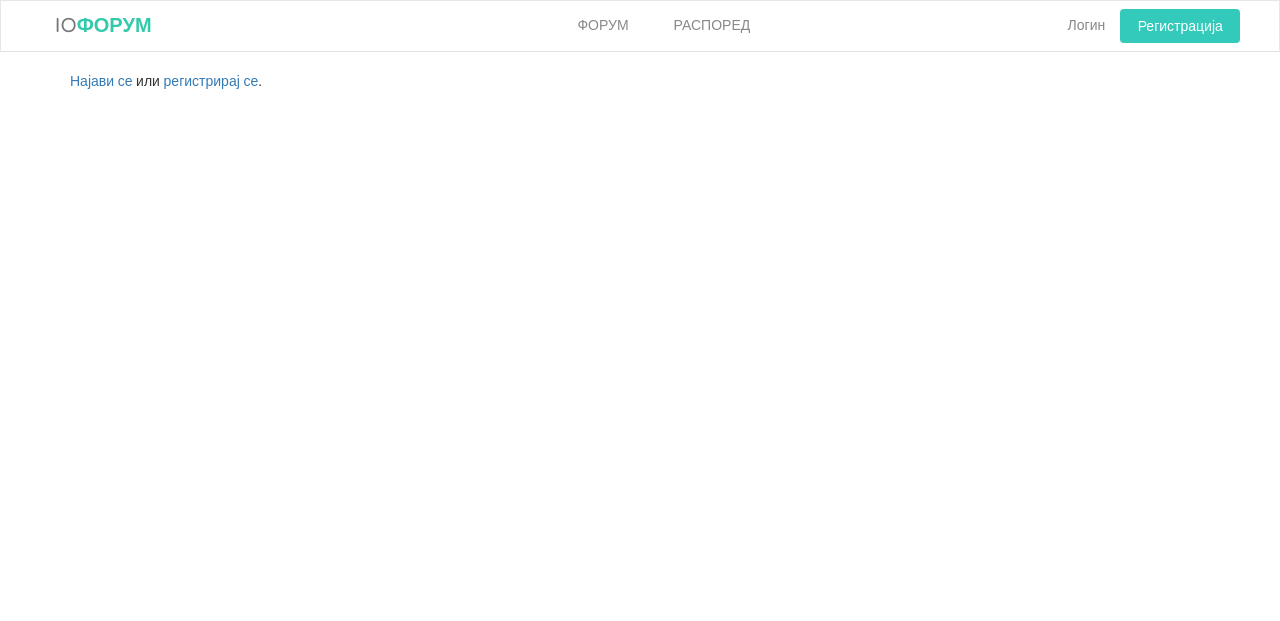
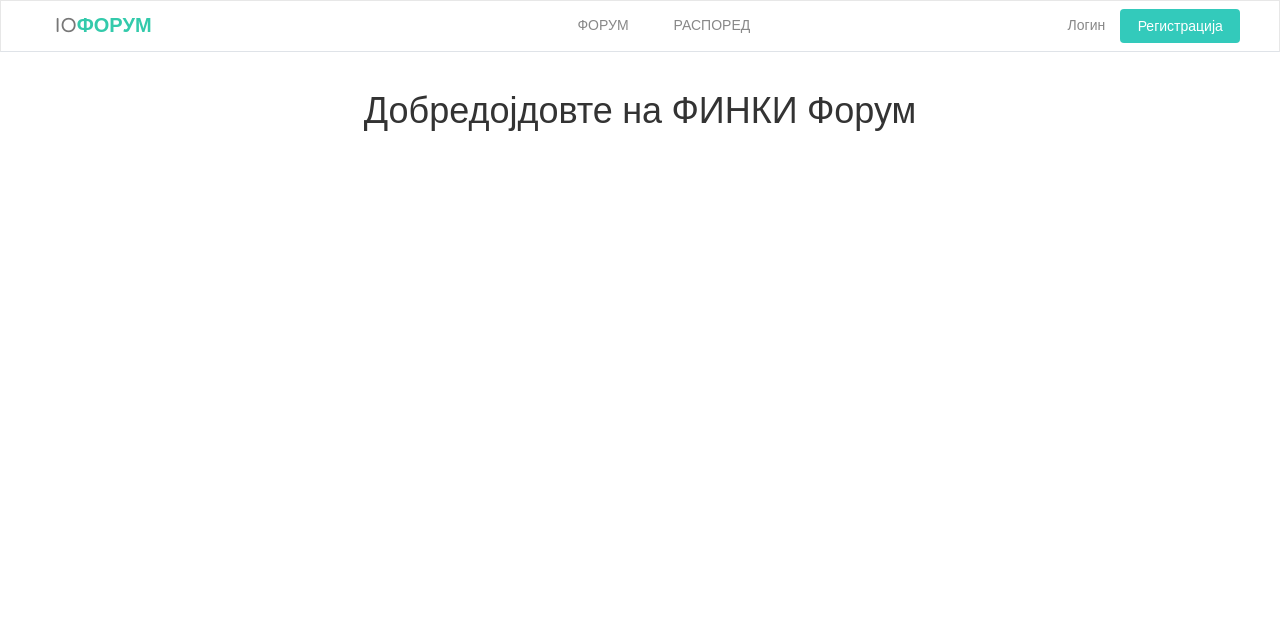
Before and after one commit to ikt-team-3/webapp, a Django app: page / in a window 1280 px wide. Shown: the top 621 px of the page. Run offline with Django 3.2, Linux system fonts and the light colour scheme; some libraries are stand-ins or nearby versions.

Commit message:
Change index content

```diff
--- a/app/templates/app/index.html
+++ b/app/templates/app/index.html
@@ -6,10 +6,6 @@ FINKIForum - Почетна
 
 {% block body %}
 
-{% if user.is_authenticated %}
-	Најавен е корисникот {{ user.email }}
-{% else %}
-	<a href="{% url 'login' %}">Најави се</a> или <a href="{% url 'register' %}">регистрирај се</a>.
-{% endif %}
+<h1 style="text-align: center;">Добредојдовте на ФИНКИ Форум</h1>
 
 {% endblock %}
```
